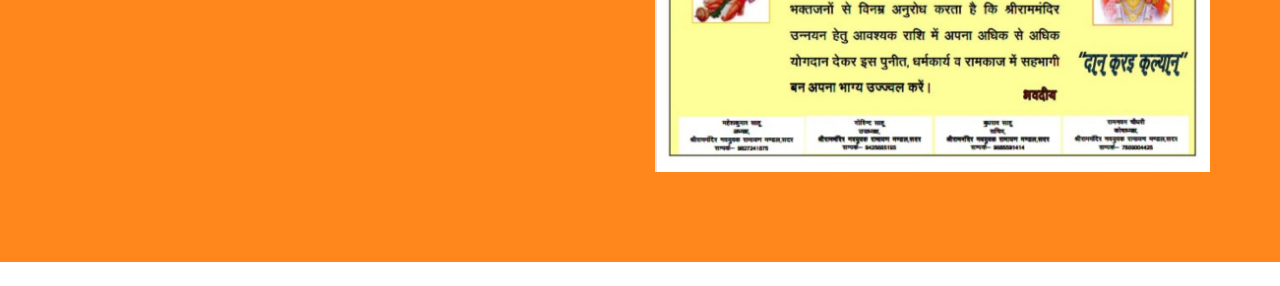
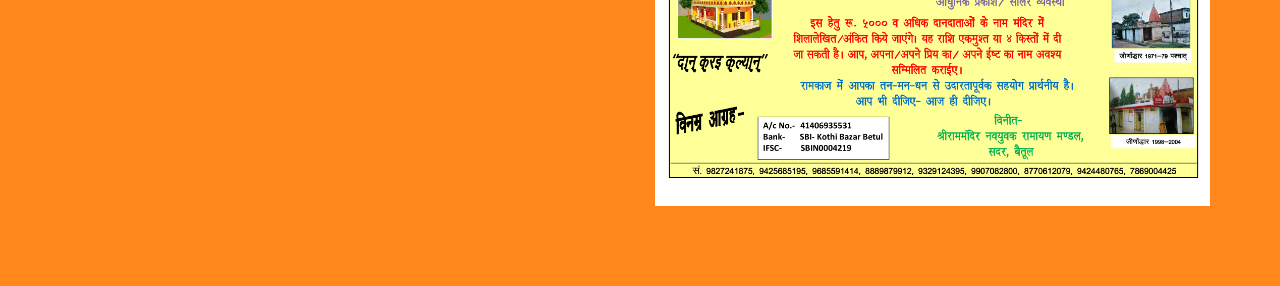
Before and after one commit to surajpanker/rammandirbetul, a plain HTML site: page index.html in a window 1280 px wide. Shown: the part 383-669 px from the top of the page. Drawn offline with nearby package versions, Linux system fonts and the light colour scheme.

Commit message:
version_2

```diff
--- a/index.html
+++ b/index.html
@@ -88,7 +88,7 @@
 
 				<div class="col-md-6 col-sm-6 col-sm-push-6">
 					<div class="mu-hero-right">
-						<img src="assets/images/front.jpeg" alt="Ebook img">
+						<img src="assets/images/shreeram.png" alt="Ebook img">
 					</div>
 				</div>
 
```
Also changed, not shown: assets/images/shreeram.png (added), 2 other files.
